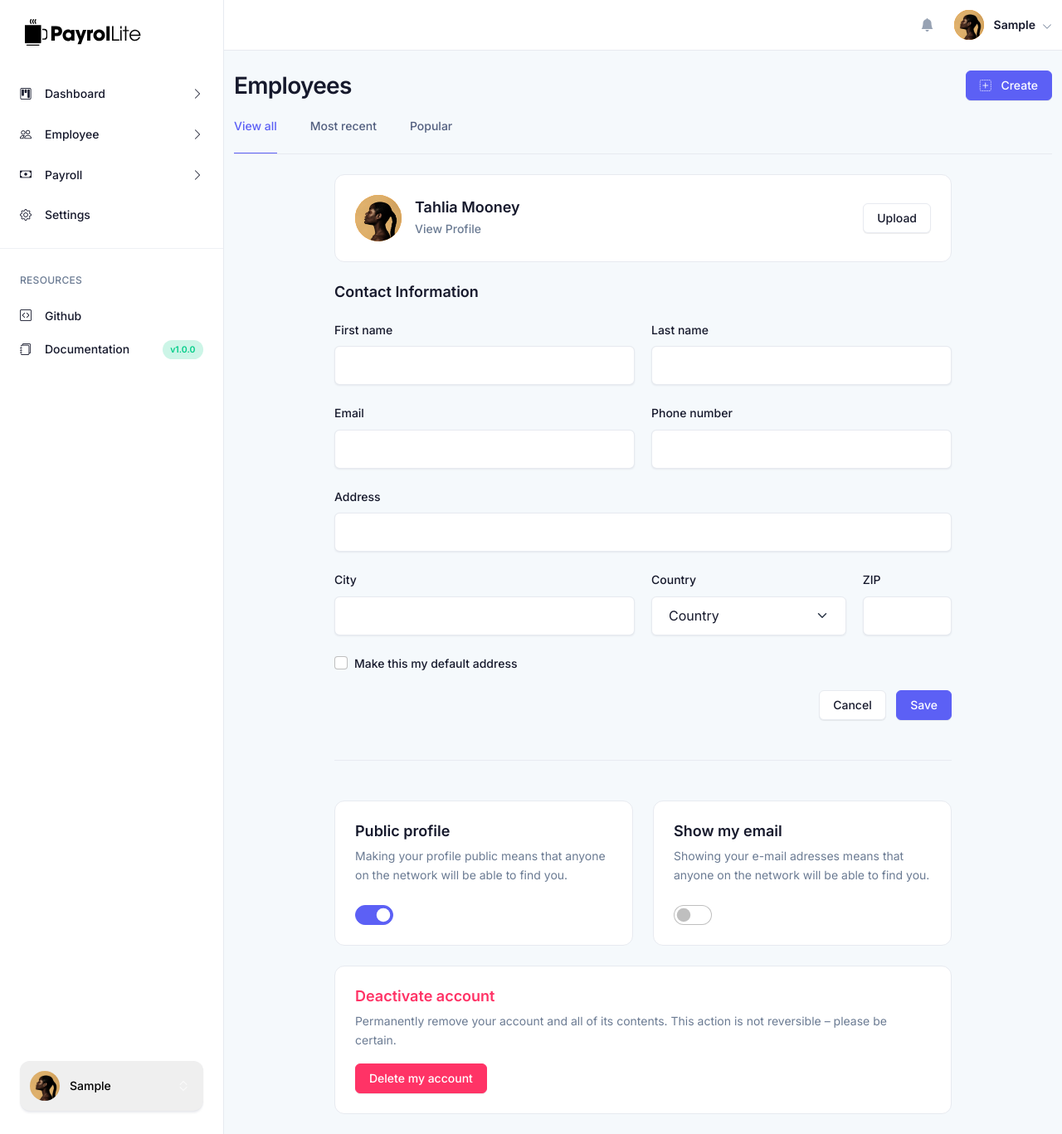
After one commit to gydox/django-payroll, a Django app: page /employee/edit in a window 1280 px wide. The commit adds this page. Shown: the whole page at 83% size. Run offline with Django 4.2, Linux system fonts and the light colour scheme; the visitor is signed in with stand-in values (Sample User, id 1); parts of the project's set-up code (start-up, migrations or seed data) failed here and were passed over; some libraries are stand-ins or nearby versions.

Commit message:
edit employee page setup

```diff
--- /dev/null
+++ b/app/employee/templates/employee/edit_employee.html
@@ -0,0 +1,160 @@
+{% extends "employee/base.html" %}
+{% load static %}
+{% block content %}
+<main class="py-6 bg-surface-secondary">
+  <div class="container-fluid max-w-screen-md vstack gap-6">
+    <div class="card">
+      <div class="card-body">
+        <div class="d-flex align-items-center">
+          <div>
+            <div class="d-flex align-items-center">
+              <a
+                href="#"
+                class="avatar avatar-lg bg-warning rounded-circle text-white"
+                ><img alt="..." src="{% static 'assets/img/people/img-profile.jpg' %}"
+              /></a>
+              <div class="ms-4">
+                <span class="h4 d-block mb-0">Tahlia Mooney</span>
+                <a href="#" class="text-sm font-semibold text-muted"
+                  >View Profile</a
+                >
+              </div>
+            </div>
+          </div>
+          <div class="ms-auto">
+            <button type="button" class="btn btn-sm btn-neutral">Upload</button>
+          </div>
+        </div>
+      </div>
+    </div>
+    <div>
+      <div class="mb-5"><h4>Contact Information</h4></div>
+      <form>
+        <div class="row g-5">
+          <div class="col-md-6">
+            <div>
+              <label class="form-label">First name</label>
+              <input type="text" class="form-control" id="first_name" />
+            </div>
+          </div>
+          <div class="col-md-6">
+            <div>
+              <label class="form-label">Last name</label>
+              <input type="text" class="form-control" />
+            </div>
+          </div>
+          <div class="col-md-6">
+            <div>
+              <label class="form-label" for="email">Email</label>
+              <input type="email" class="form-control" />
+            </div>
+          </div>
+          <div class="col-md-6">
+            <div>
+              <label class="form-label">Phone number</label>
+              <input type="tel" class="form-control" />
+            </div>
+          </div>
+          <div class="col-12">
+            <div>
+              <label class="form-label">Address</label>
+              <input type="text" class="form-control" />
+            </div>
+          </div>
+          <div class="col-md-6">
+            <div>
+              <label class="form-label">City</label>
+              <input type="text" class="form-control" />
+            </div>
+          </div>
+          <div class="col-md-4">
+            <div>
+              <label class="form-label">Country</label>
+              <select class="form-select" aria-label="Default select example">
+                <option selected="selected">Country</option>
+                <option value="1">One</option>
+                <option value="2">Two</option>
+                <option value="3">Three</option>
+              </select>
+            </div>
+          </div>
+          <div class="col-md-2">
+            <div>
+              <label class="form-label" for="zip">ZIP</label>
+              <input type="tel" class="form-control" id="zip" />
+            </div>
+          </div>
+          <div class="col-12">
+            <div class="form-check">
+              <input
+                class="form-check-input"
+                type="checkbox"
+                name="check-primary-address"
+                id="check-primary-address"
+              />
+              <label class="form-check-label" for="check-primary-address"
+                >Make this my default address</label
+              >
+            </div>
+          </div>
+          <div class="col-12 text-end">
+            <button type="button" class="btn btn-sm btn-neutral me-2">
+              Cancel
+            </button>
+            <button type="submit" class="btn btn-sm btn-primary">Save</button>
+          </div>
+        </div>
+      </form>
+    </div>
+    <hr class="my-6" />
+    <div class="row g-6">
+      <div class="col-md-6">
+        <div class="card">
+          <div class="card-body">
+            <h4 class="mb-2">Public profile</h4>
+            <p class="text-sm text-muted mb-6">
+              Making your profile public means that anyone on the network will
+              be able to find you.
+            </p>
+            <div class="form-check form-switch">
+              <input
+                class="form-check-input"
+                type="checkbox"
+                checked="checked"
+              />
+            </div>
+          </div>
+        </div>
+      </div>
+      <div class="col-md-6">
+        <div class="card">
+          <div class="card-body">
+            <h4 class="mb-2">Show my email</h4>
+            <p class="text-sm text-muted mb-6">
+              Showing your e-mail adresses means that anyone on the network will
+              be able to find you.
+            </p>
+            <div class="form-check form-switch">
+              <input class="form-check-input" type="checkbox" />
+            </div>
+          </div>
+        </div>
+      </div>
+      <div class="col-md-12">
+        <div class="card">
+          <div class="card-body">
+            <h4 class="text-danger mb-2">Deactivate account</h4>
+            <p class="text-sm text-muted mb-4">
+              Permanently remove your account and all of its contents. This
+              action is not reversible – please be certain.
+            </p>
+            <button type="button" class="btn btn-sm btn-danger">
+              Delete my account
+            </button>
+          </div>
+        </div>
+      </div>
+    </div>
+  </div>
+</main>
+{% endblock %}
--- a/app/employee/urls.py
+++ b/app/employee/urls.py
@@ -9,4 +9,5 @@ app_name = "employee"
 
 urlpatterns = [
     path('', views.employee_list, name='employee_list'),
+    path('edit', views.edit_employee, name='edit_employee'),
 ]
--- a/app/employee/views.py
+++ b/app/employee/views.py
@@ -8,3 +8,10 @@ def employee_list(request):
                   template_name="employee/employee_list.html",
                   context={
                   })
+
+@login_required
+def edit_employee(request):
+    return render(request=request,
+                  template_name="employee/edit_employee.html",
+                  context={
+                  })
--- a/app/main/templates/main/nav.html
+++ b/app/main/templates/main/nav.html
@@ -117,7 +117,7 @@
                       >
                     </li>
                     <li class="nav-item">
-                      <a href="#" class="nav-link"
+                      <a href="{% url 'employee:employee_list' %}" class="nav-link"
                         >Employee List</a
                       >
                     </li>
```
Also changed, not shown: app/employee/templates/employee/edit.html (deleted).
